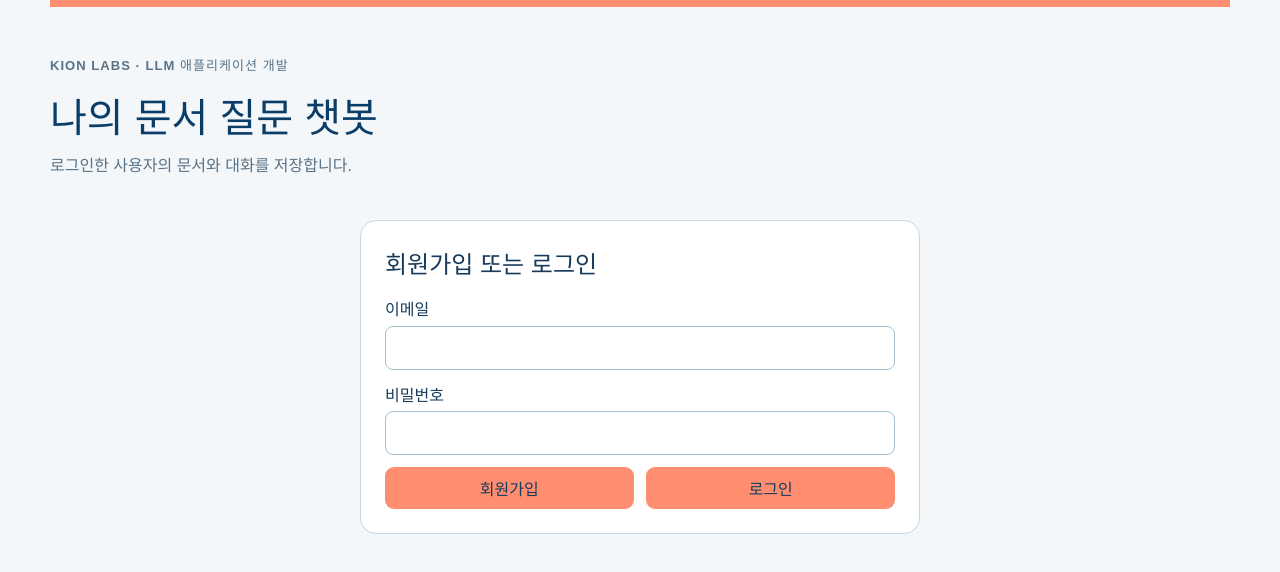
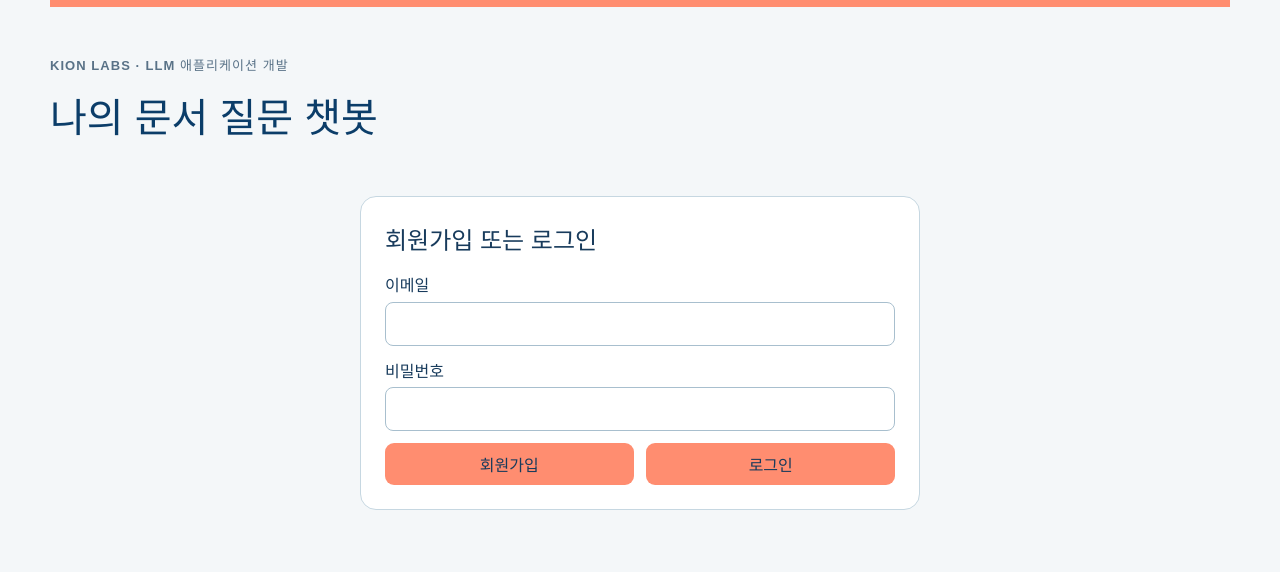
Before and after one commit to kionlabs/LLM_Application, a React (Vite) app in the folder frontend/: page / in a window 1280 px wide. Shown: the top 572 px of the page. Built offline with nearby package versions, Linux system fonts and the light colour scheme.

Commit message:
로그아웃 뒤 안내 문구 숨기기

```diff
--- a/frontend/src/App.jsx
+++ b/frontend/src/App.jsx
@@ -101,7 +101,7 @@ function App() {
   async function signOut() {
     await supabase.auth.signOut()
     sessionStorage.removeItem('activeChatId')
-    setNotice('로그아웃했습니다.')
+    setNotice('')
   }
 
   async function send(event) {
@@ -151,7 +151,7 @@ function App() {
           )}
         </div>
         <h1>나의 문서 질문 챗봇</h1>
-        <p>로그인한 사용자의 문서와 대화를 저장합니다.</p>
+        {session && <p>로그인한 사용자의 문서와 대화를 저장합니다.</p>}
 
         <p role="status">{notice}</p>
       </header>
```
